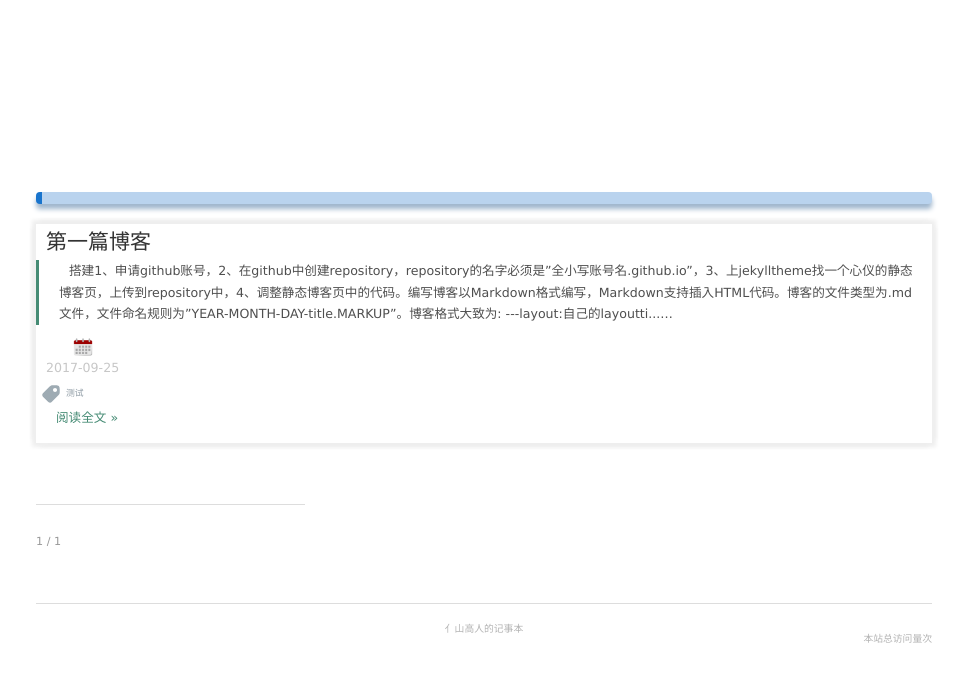
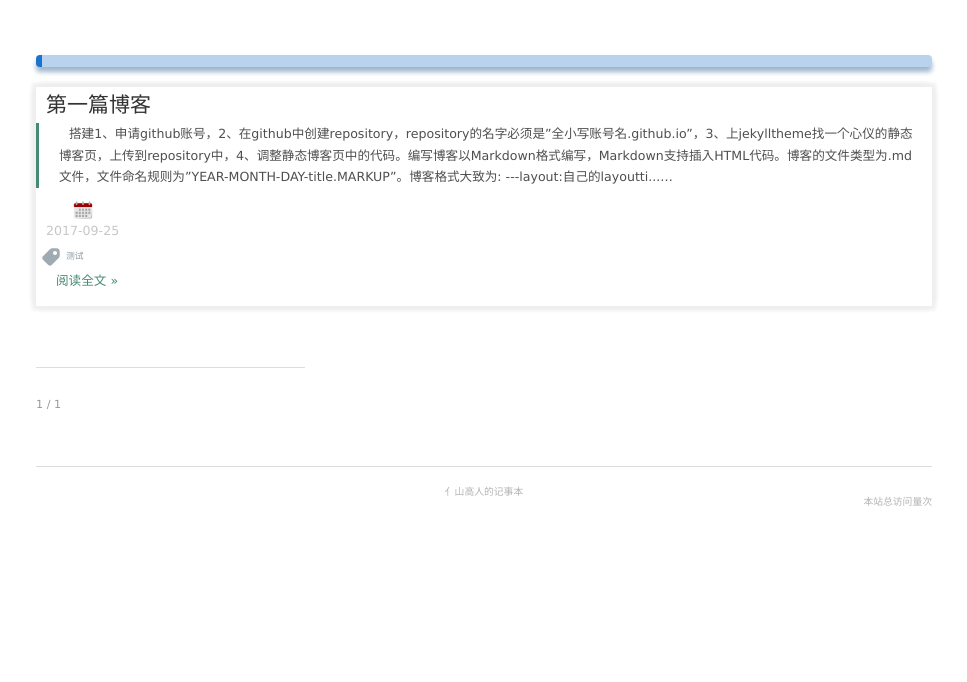
Before and after one commit to XGR-yang/XGR-yang.github.io, a Jekyll site: the page built from index.html, in a window 1280 px wide. Shown: the top 682 px of the page, without its empty margins (156-1123 px from the left). Built offline with Jekyll 4.4.1, drawn with Linux system fonts in a browser that asks for light colours; nearby versions of some CDN libraries; the list of posts is cut into pages by our own code; comment, search, counter and statistics services are not loaded.

Commit message:
Revert "update"
This reverts commit ccdf7adc678e3bd14221d36bf7fa135300e023e3.

```diff
--- a/css/main.css
+++ b/css/main.css
@@ -344,7 +344,10 @@ color: #666666; }
 
 .content-wrapper {
   z-index: 800;
-  margin: 15%;}
+  margin-left: 15%;
+  margin-right: 15%;
+  padding-top: 50px;
+  padding-bottom: 50px; }
 
 .footer {
   display: block;
```
